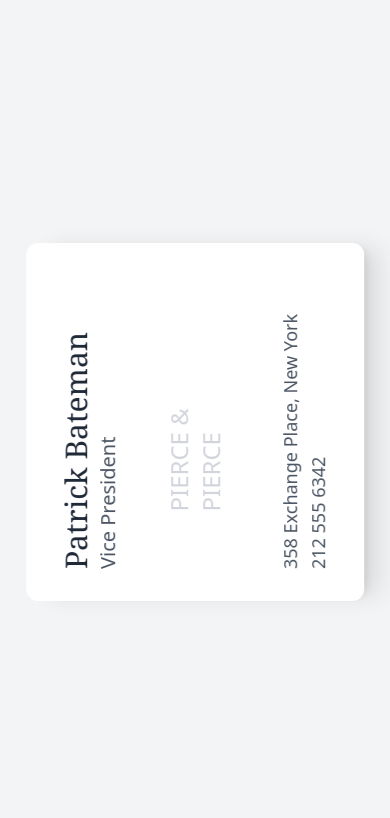
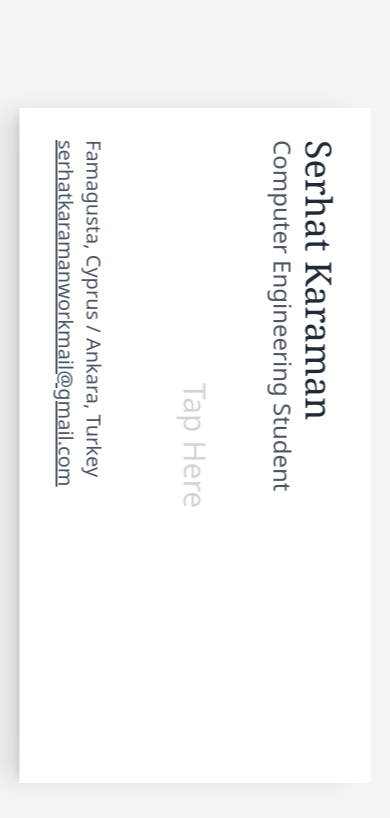
Before and after one commit to SerhatKaraman0/seka, a React (Vite) app: page / in a window 390 px wide. Shown: the top 818 px of the page. Built offline with nearby package versions, Linux system fonts and the light colour scheme.

Commit message:
card changed content added

```diff
--- a/src/App.tsx
+++ b/src/App.tsx
@@ -12,7 +12,7 @@ function App() {
 
   useEffect(() => {
     const checkScreenSize = () => {
-      if (window.innerWidth < 800) {  // Mobile breakpoint
+      if (window.innerWidth < 768) {  // Mobile breakpoint
         setIsMobile(true);
       } else {
         setIsMobile(false);
@@ -28,7 +28,18 @@ function App() {
 
   return (
     <div className="bg-black relative w-screen h-screen max-w-full">
-      <LuxuryBusinessCard />
+      {/* Only show these components if not mobile */}
+      {!isMobile && (
+        <>
+          <NavbarComponent />
+          <MainContentComponent />
+          <BackgroundComponent />
+          <ProjectsComponent />
+        </>
+      )}
+
+      {/* Show MobileComponent for mobile screens */}
+      {isMobile && <LuxuryBusinessCard />}
     </div>
   );
 }
--- a/src/components/MainContentComponent.tsx
+++ b/src/components/MainContentComponent.tsx
@@ -138,7 +138,7 @@ export default function MainContentComponent() {
               <span className="italic">Backend, Frontend</span> and also{" "}
               <span className="italic">Machine Learning</span> and here is my{" "}
               <a
-                href="serhatkaramancv-uptodate.pdf"
+                href="SerhatKaraman_Resume_February_2025.pdf"
                 download
                 className="text-red-600 underline"
               >
--- a/src/components/MobileComponent.tsx
+++ b/src/components/MobileComponent.tsx
@@ -4,58 +4,102 @@ const LuxuryBusinessCard = () => {
   const [isFlipped, setIsFlipped] = useState(false);
 
   return (
-    <div className="min-h-screen w-full flex items-center justify-center bg-gray-100 p-4">
-      {/* Portrait mode container - centered */}
-      <div className="relative w-[120vh] h-[40vh] max-w-[900px] max-h-[1000px]">
-        {/* Rotation container for landscape orientation */}
-        <div className="absolute top-1/2 left-1/2 origin-center -translate-x-1/2 -translate-y-1/2 -rotate-90 w-full h-full">
-          {/* Perspective wrapper */}
+    <div className="min-h-screen flex items-center justify-center bg-gray-100 p-4">
+      <div className="relative w-screen h-[90vw] max-h-[2000px]">
+        <div className="absolute top-10 left-1/2 origin-center -translate-x-1/2 -translate-y-1/2 rotate-90 w-full h-full">
           <div
-            className="w-full h-full relative cursor-pointer"
+            className=" h-full relative cursor-pointer"
             style={{ perspective: "1200px" }}
             onClick={() => setIsFlipped(!isFlipped)}
           >
-            {/* Card Container */}
             <div
-              className="w-full h-full absolute transition-transform duration-700 ease-in-out"
+              className="w-[80vh] h-full absolute transition-transform duration-700 ease-in-out"
               style={{
                 transformStyle: "preserve-3d",
                 transform: isFlipped ? "rotateY(180deg)" : "rotateY(0deg)",
               }}
             >
-              {/* Front Side */}
               <div
-                className="w-full h-full absolute bg-white shadow-xl rounded-xl p-8"
+                className="w-full h-full absolute bg-white shadow-xl p-8"
                 style={{ backfaceVisibility: "hidden" }}
               >
                 <div>
-                  <h1 className="text-3xl font-serif text-gray-800">Patrick Bateman</h1>
-                  <p className="text-xl text-gray-600">Vice President</p>
+                  <h1 className="text-4xl font-serif text-gray-800">
+                    Serhat Karaman
+                  </h1>
+                  <p className="text-2xl text-gray-600">
+                    Computer Engineering Student
+                  </p>
                 </div>
 
                 <div className="absolute top-1/2 left-1/2 -translate-x-1/2 -translate-y-1/2">
-                  <p className="text-2xl text-gray-300">PIERCE & PIERCE</p>
+                  <p className="text-3xl text-gray-300">Tap Here</p>
                 </div>
 
                 <div className="absolute bottom-8">
-                  <p className="text-lg text-gray-600">358 Exchange Place, New York</p>
-                  <p className="text-lg text-gray-600">212 555 6342</p>
+                  <p className="text-xl text-gray-600">
+                    Famagusta, Cyprus / Ankara, Turkey
+                  </p>
+                  <p className="underline text-xl text-gray-600">
+                    <a href="mailto:serhatkaramanworkmail@gmail.com">
+                      serhatkaramanworkmail@gmail.com
+                    </a>
+                  </p>
                 </div>
               </div>
 
-              {/* Back Side */}
               <div
-                className="w-full h-full absolute bg-gray-50 shadow-xl rounded-xl p-8"
+                className="w-full h-full absolute bg-gray-50 shadow-xl p-8"
                 style={{
                   backfaceVisibility: "hidden",
-                  transform: "rotateY(180deg)"
+                  transform: "rotateY(180deg)",
                 }}
               >
                 <div className="flex flex-col items-center justify-center h-full">
-                  <div className="w-24 h-24 border-2 border-gray-300 rounded-full flex items-center justify-center">
-                    <span className="text-gray-400 text-xl">P&P</span>
+                  <div className="w-32 h-32 border-2 border-gray-300 flex items-center justify-center overflow-hidden">
+                    <img
+                      src="me.jpg"
+                      alt="Centered Square"
+                      className="w-full h-full object-cover"
+                    />
                   </div>
-                  <p className="mt-6 text-gray-500 text-lg">MERGERS AND ACQUISITIONS</p>
+                  <p className="mt-8 text-gray-500 text-2xl">
+                    <ul className="flex space-x-4">
+                      <li>
+                        <a
+                          className="underline"
+                          href="https://www.linkedin.com/in/serhatkaraman/"
+                        >
+                          LinkedIn
+                        </a>
+                      </li>
+                      <li>
+                        <a
+                          className="underline"
+                          href="https://github.com/SerhatKaraman0"
+                        >
+                          GitHub
+                        </a>
+                      </li>
+                      <li>
+                        <a
+                          className="underline"
+                          href="https://www.kaggle.com/serhatkaraman"
+                        >
+                          Kaggle
+                        </a>
+                      </li>
+                      <li>
+                        <a
+                          href="SerhatKaraman_Resume_February_2025.pdf"
+                          download
+                          className="text-red-600 underline"
+                        >
+                          Resume
+                        </a>
+                      </li>
+                    </ul>
+                  </p>
                 </div>
               </div>
             </div>
```
Also changed, not shown: 1 other file (tests, documents, lock files or other folders).
